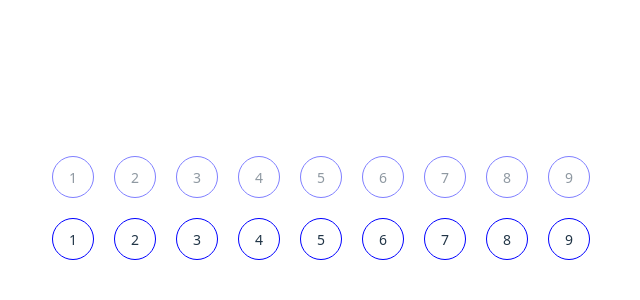
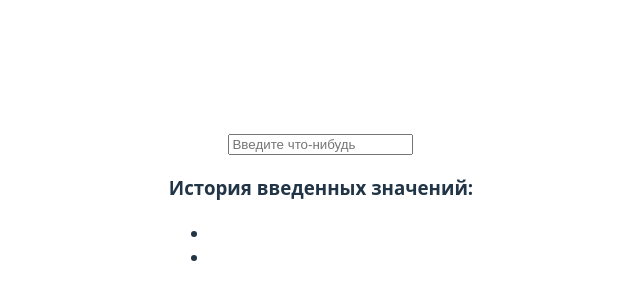
Before and after one commit to BRIT47rus/TrainHooksReact, a React (Vite) app: page / in a window 1280 px wide. Shown: the part 192-492 px from the top of the page, without its empty margins (319-959 px from the left). Built offline with nearby package versions, Linux system fonts and the light colour scheme.

Commit message:
useHistory add

```diff
--- a/src/App.tsx
+++ b/src/App.tsx
@@ -1,5 +1,5 @@
 import './App.css';
-import { RatingCompare } from './RatingCompare';
+import ValueTracker from './ValueTracker/ValueTracker';
 
 // const items = [
 //   {id:1,name:'vova'},
@@ -11,7 +11,7 @@ import { RatingCompare } from './RatingCompare';
 function App() {
     return (
         <div>
-            <RatingCompare />
+            <ValueTracker />
         </div>
     );
 }
--- a/src/CastomHooks/index.ts
+++ b/src/CastomHooks/index.ts
@@ -1,3 +1,4 @@
+import { useHistory } from './useHistory/useHistory';
 import { usePrev } from './usePrev/usePrev';
 import { useAsync } from './useAsync/useAsync';
 import { useWindowSize } from './useWindowSize/useWindowSize';
@@ -14,4 +15,5 @@ export {
     useEventListener,
     useAsync,
     usePrev,
+    useHistory,
 };
--- /dev/null
+++ b/src/CastomHooks/useHistory/useHistory.ts
@@ -0,0 +1,11 @@
+import { useEffect, useState } from 'react';
+
+export const useHistory = <T>(value: T): T[] => {
+    const [history, setHistory] = useState<T[]>([]);
+
+    useEffect(() => {
+        setHistory((prev) => [...prev, value]);
+    }, [value]);
+
+    return history;
+};
--- /dev/null
+++ b/src/ValueTracker/ValueTracker.tsx
@@ -0,0 +1,30 @@
+import React, { useState } from 'react';
+import { useHistory } from '../CastomHooks';
+
+export const ValueTracker = () => {
+    const [inputValue, setInputValue] = useState('');
+    const valueHistory = useHistory(inputValue);
+
+    const handleInputChange = (event: React.ChangeEvent<HTMLInputElement>) => {
+        setInputValue(event.target.value);
+    };
+
+    return (
+        <div>
+            <input
+                type="text"
+                value={inputValue}
+                onChange={handleInputChange}
+                placeholder="Введите что-нибудь"
+            />
+            <h3>История введенных значений:</h3>
+            <ul>
+                {valueHistory.map((val, index) => (
+                    <li key={index}>{val}</li>
+                ))}
+            </ul>
+        </div>
+    );
+};
+
+export default ValueTracker;
```
